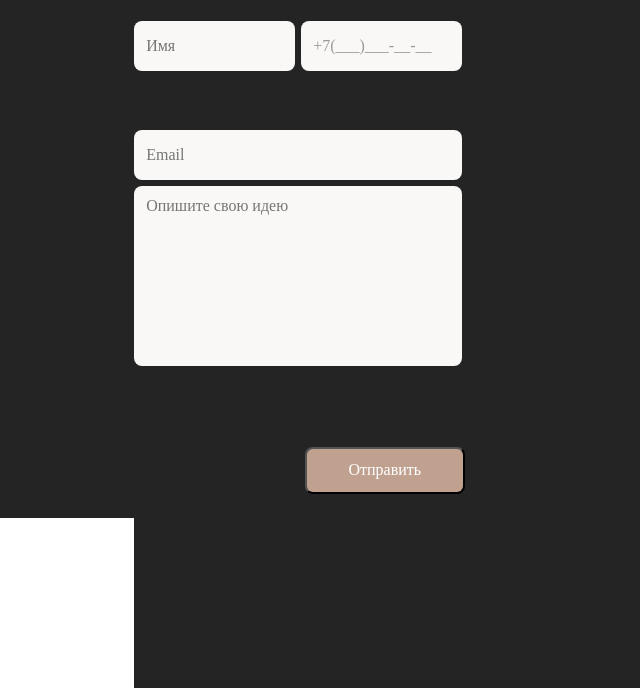
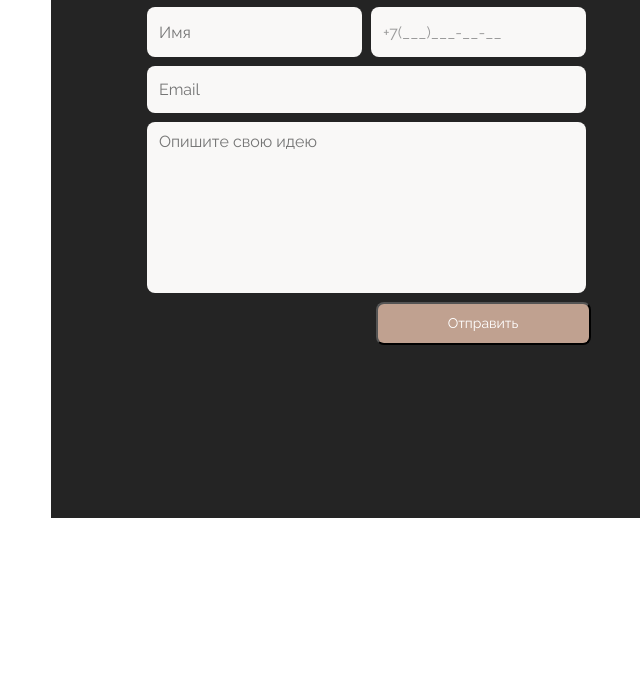
Before and after one commit to vladorod/Calculator, a website built with Vite: page index.html in a window 1280 px wide. Shown: the part 282-970 px from the top of the page, without its empty margins (589-1229 px from the left). After the commit the page ends 800 px from the top, so only its background shows below. Built offline with nearby package versions, Linux system fonts and the light colour scheme; files whose address does not match are found by name.

Commit message:
refactor: Добавлен пример как должно быть

```diff
--- a/index.html
+++ b/index.html
@@ -10,6 +10,7 @@
     <div class="wrapper">
       <div class="img_wrapper"></div>
       <div class="form_wrapper">
+        <div class="form">
           <p class="form_title">
             Оставьте свои контакты<br />и мы свяжемся с вами
           </p>
@@ -43,6 +44,7 @@
           </div>
         </div>
       </div>
+    </div>
     <script type="module" src="/src/main.ts"></script>
   </body>
 </html>
--- a/src/style.css
+++ b/src/style.css
@@ -1,28 +1,63 @@
+@import url('https://fonts.googleapis.com/css2?family=Raleway:ital,wght@0,100..900;1,100..900&display=swap');
+
 html,
 body {
   height: 100%;
+  font-family: "Raleway", sans-serif;
+  font-optical-sizing: auto;
+  font-style: normal;
 }
+
+.form_title {
+  /* header/h2 */
+  color: rgb(255, 255, 255);
+  font-size: 20rem;
+  font-weight: 600;
+  line-height: 110%;
+  text-align: left;
+}
+
+.form_input {
+  /* text/16px */
+  color: rgb(154, 154, 154);
+  font-size: 16px;
+  font-weight: 400;
+  line-height: 22px;
+  letter-spacing: 0%;
+  text-align: left;
+}
+
+.send_button {
+  color: rgb(249, 248, 247);
+  font-size: 14px;
+  font-weight: 400;
+  line-height: 19px;
+  letter-spacing: 0%;
+  text-align: left;
+}
+
 .wrapper {
   width: 100%;
   height: 100%;
-  background-color: rgba(36, 36, 36, 1);
   display: flex;
   flex-direction: row;
-  justify-content: space-between;
+  justify-content: flex-start;
+  flex-wrap: wrap;
 }
 .form_wrapper {
-  height: 100%;
-  width: 50%;
+  flex:1;
   display: flex;
   flex-direction: column;
-  align-items: flex-start;
-  justify-content: flex-start;
   background-color: rgba(36, 36, 36, 1);
-  margin: auto;
-  margin-left: 13%;
-  margin-bottom: 170px;
-  margin-top: 170px;
+  justify-content: center;
+  align-items: start;
 }
+
+.form {
+  width: 468px;
+  margin-left: 122px;
+}
+
 .form_title {
   font-size: 30px;
   font-weight: 600;
@@ -30,7 +65,6 @@ body {
   color: white;
 }
 .form_body {
-  width: 60%;
   height: 60%;
   display: flex;
   flex-direction: column;
@@ -54,7 +88,6 @@ body {
 }
 .upper_fields {
   width: 98%;
-  height: 24%;
   display: flex;
   flex-direction: row;
   align-items: flex-start;
@@ -137,7 +170,8 @@ body {
   margin-right: 1%;
 }
 .img_wrapper {
-  background-image: url(./public/img/image1255.png);
+  background-image: url('./public/img/image1255.png');
+  height: 100%;
   background-position: center;
   background-size: 120%;
   width: 50%;
@@ -169,6 +203,19 @@ body {
   .wrapper {
     flex-direction: column;
   }
+
+  .img_wrapper {
+    display: none;
+  }
+
+  .form {
+    width: 90%!important;
+  }
+
+  .send_button {
+    width: 100%;
+  }
+
   .form_wrapper {
     width: 100%;
     margin: 0;
@@ -177,3 +224,27 @@ body {
     width: 100%;
   }
 }
+
+
+@media not all and (min-width: 1024px) {
+  .form {
+     width: 200%;
+  }
+}
+@media not all and (min-width: 1280px) {
+
+  .form {
+    width: 70%
+  }
+}
+@media not all and (min-width: 1536px) {
+
+  .form_wrapper {
+    align-items: center;
+  }
+
+  .form {
+    margin-left: 0;
+    width: 70%;
+  }
+}
```
Lines whose indentation alone changed are shown as unchanged.
